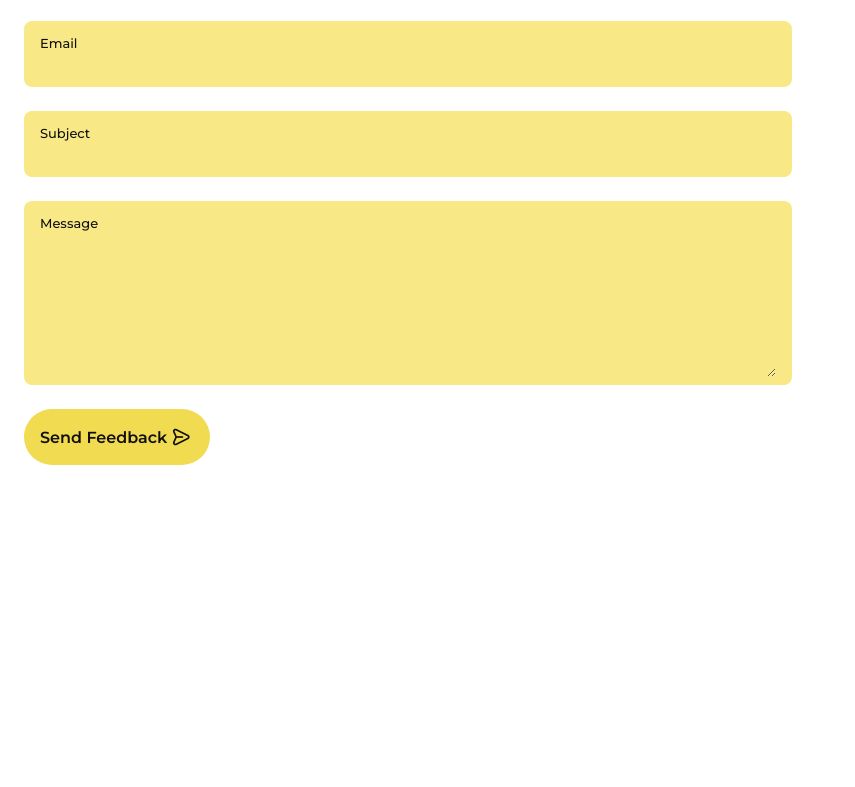
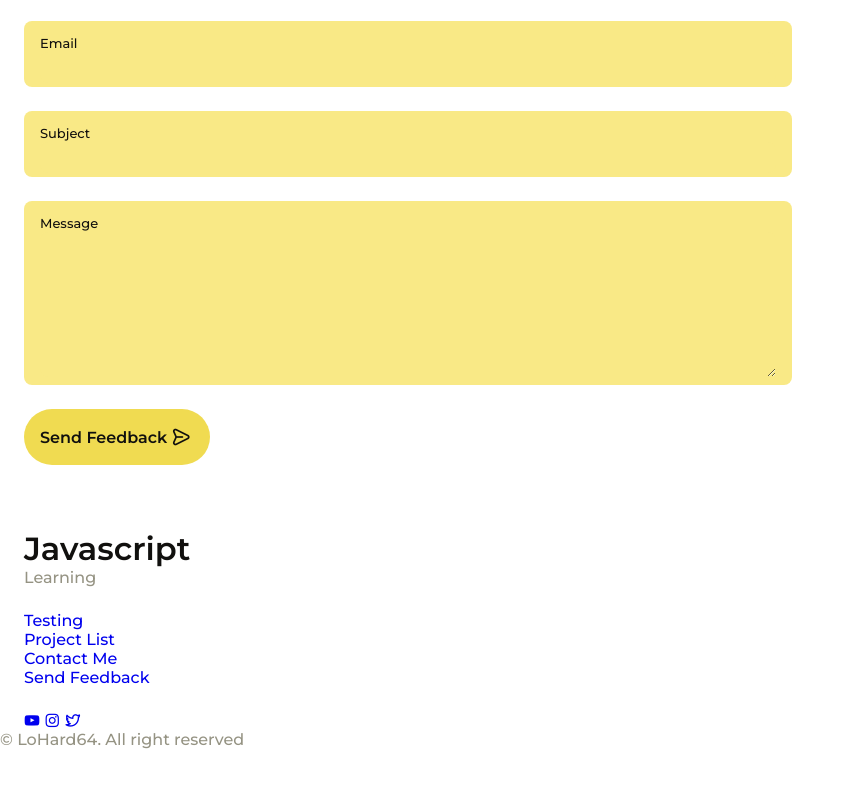
Before and after one commit to aryasukresno10/GuideToJS, a plain HTML site: page contactme/index.html in a window 1280 px wide. Shown: the part 1441-2228 px from the top of the page, without its empty margins (0-855 px from the left). Before the commit the page ends 2018 px from the top, so only its background shows below. Drawn offline with nearby package versions, Linux system fonts and the light colour scheme; a small style sheet from the web is missing.

Commit message:
add footer to each page

```diff
--- a/contactme/index.html
+++ b/contactme/index.html
@@ -217,7 +217,46 @@
 
     <!--===== FOOTER =====-->
     <footer class="footer">
+        <div class="footer__bg">
+            <div class="footer__container container grid">
+                <div>
+                    <h1 class="footer__title">
+                        Javascript
+                    </h1>
+                    <span class="footer__subtitle">Learning</span>
+                </div>
 
+                <ul class="footer__links">
+                    <li>
+                        <a href="testing/index.html" class="footer__link">Testing</a>
+                    </li>
+                    <li>
+                        <a href="project/index.html" class="footer__link">Project List</a>
+                    </li>
+                    <li>
+                        <a href="contactme/index.html" class="footer__link">Contact Me</a>
+                    </li>
+                    <li>
+                        <a href="contactme/index.html#feedback" class="footer__link">Send Feedback</a>
+                    </li>
+                </ul>
+
+                <div class="footer__socials">
+                    <a href="https://www.youtube.com" target="_blank" class="footer__social">
+                        <i class="uil uil-youtube"></i>
+                    </a>
+                    <a href="https://www.instagram.com" target="_blank" class="footer__social">
+                        <i class="uil uil-instagram"></i>
+                    </a>
+                    <a href="https://twitter.com" target="_blank" class="footer__social">
+                        <i class="uil uil-twitter-alt"></i>
+                    </a>
+                </div>
+            </div>
+
+            <p class="footer__copyright">&#169; LoHard64. All right reserved</p>
+
+        </div>
 
     </footer>
 
```
Also changed, not shown: testing/index.html (+39 -0 lines).
